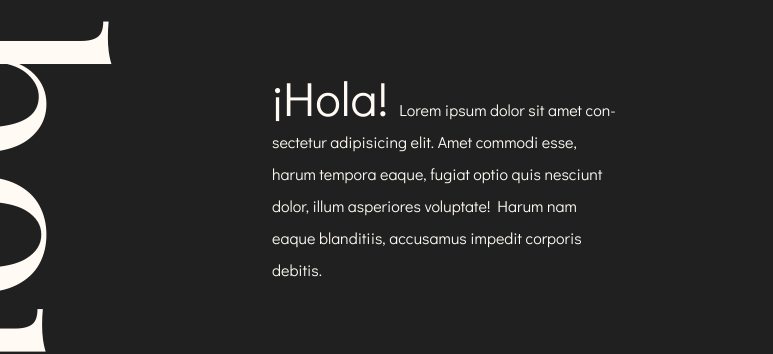
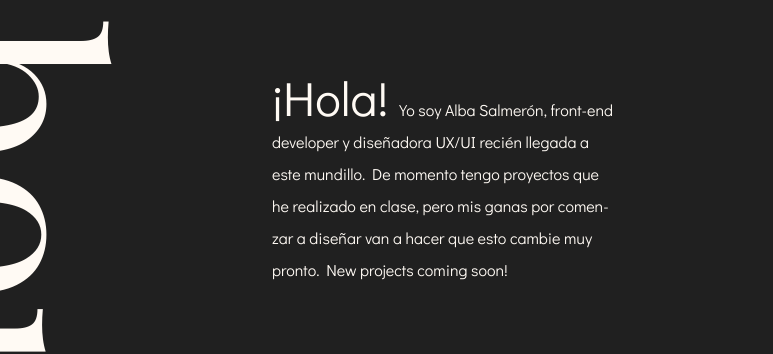
Before and after one commit to AlbaSalmeron/PORTFOLIO, a plain HTML site: page index.html in a window 1280 px wide. Shown: the part 1088-1442 px from the top of the page, 0-773 px from the left. Drawn offline with nearby package versions, Linux system fonts and the light colour scheme.

Commit message:
texto about

```diff
--- a/index.html
+++ b/index.html
@@ -69,7 +69,7 @@ cabecera con logo y enlaces de navegación, tanto para escritorio como para móv
             <h2 class="About-h2" >about</h2>
             <span class="About-cv"><a title="CV" href="" class="About-a" target="_blank" rel="noreferrer" download="">CV</a></span>
             <div class="About-container">
-                <p class="About-p"> <span class="About-pSpan"> ¡Hola! </span> Lorem ipsum dolor sit amet consectetur adipisicing elit. Amet commodi esse, harum tempora eaque, fugiat optio quis nesciunt dolor, illum asperiores voluptate! Harum nam eaque blanditiis, accusamus impedit corporis debitis.
+                <p class="About-p"> <span class="About-pSpan"> ¡Hola! </span> Yo soy Alba Salmerón, front-end developer y diseñadora UX/UI recién llegada a este mundillo. De momento tengo proyectos que he realizado en clase, pero mis ganas por comenzar a diseñar van a hacer que esto cambie muy pronto. New projects coming soon!
                 </p>
 
                <!-- Este código está creando un contenedor con un video y una superposición con texto que
```
